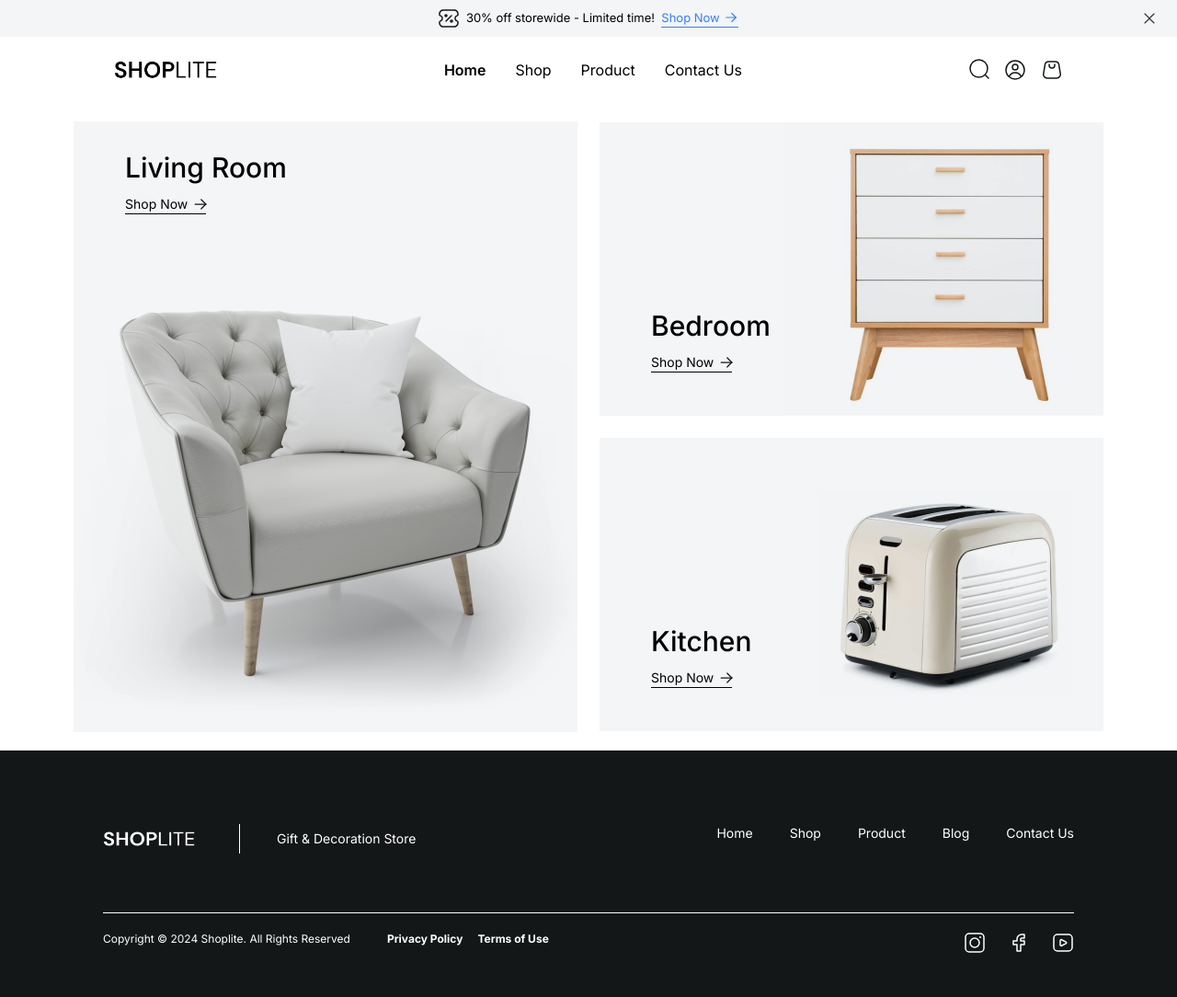
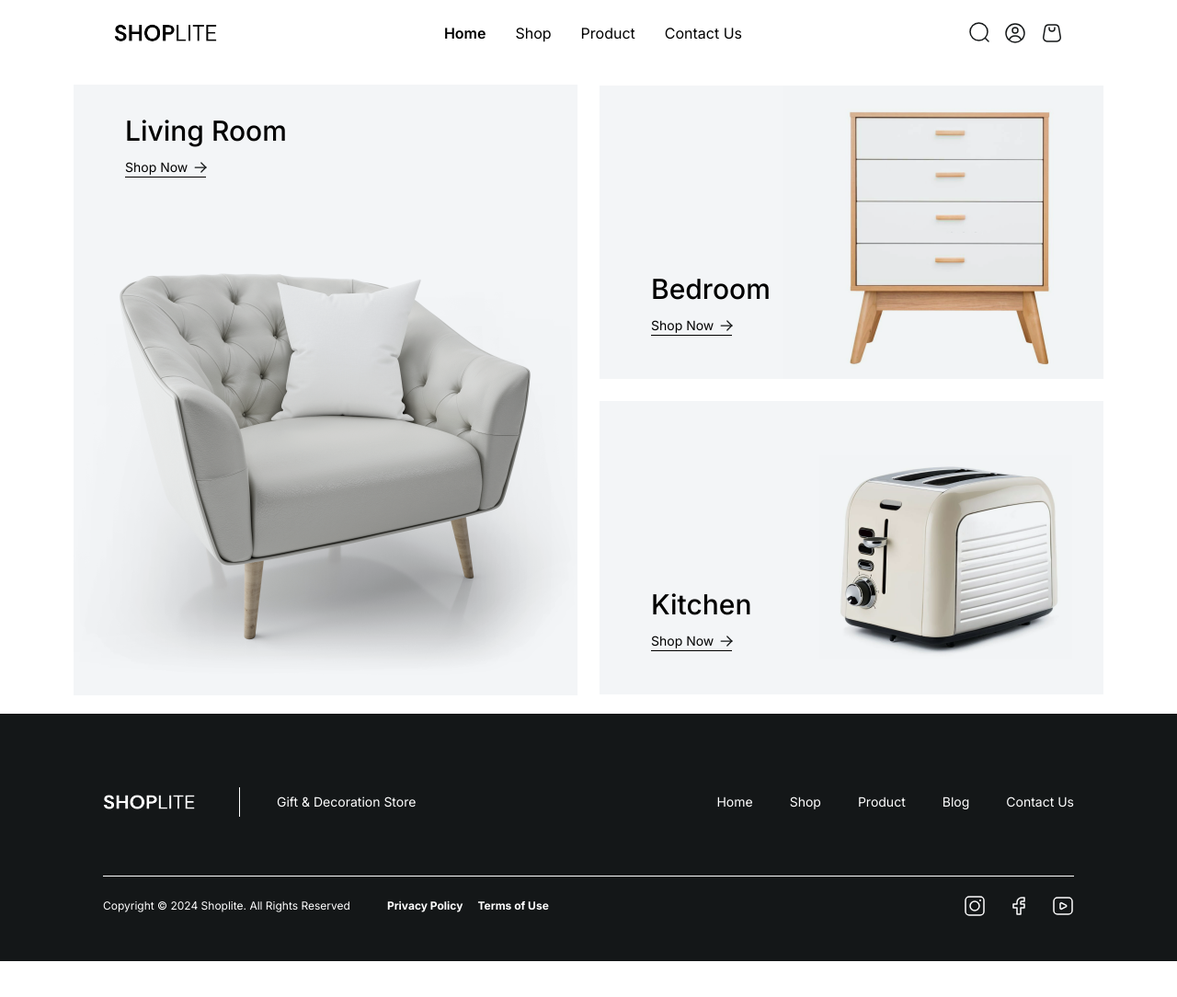
Before and after one commit to suraj-pradhan/shoplite-e-commerce, a Next.js app: page / in a window 1280 px wide. Shown: the whole page at 92% size. After the commit the page ends 1045 px from the top, so only its background shows below. Built offline with nearby package versions, Linux system fonts and the light colour scheme.

Commit message:
minor improvement

```diff
--- a/src/app/page.tsx
+++ b/src/app/page.tsx
@@ -9,7 +9,7 @@ import Banner from "@/components/Banner";
 export default function Home() {
   return (
     <main>
-      <OfferBar />
+      {/* <OfferBar /> */}
       <NavBar />
       <Banner />
       {/* <Values /> */}
--- a/src/components/Footer.tsx
+++ b/src/components/Footer.tsx
@@ -6,16 +6,16 @@ import BrandLogoWhite from "../../public/images/Brand Logo White.png";
 
 const Footer = () => {
   return (
-    <footer className=" flex flex-col text-white bg-dark-grey px-28 xs:px-10 text-sm">
-      <div className="flex xs:flex-col justify-between gap-x-12 pb-16 xs:pb-8 pt-20 xs:pt-12 ">
+    <footer className=" flex flex-col text-white bg-dark-grey px-28 xs:px-10 lg:px-8 text-sm">
+      <div className="flex xs:flex-col justify-between items-center pb-16 xs:pb-8 pt-20 xs:pt-12 ">
         <div className="flex xs:flex-col items-center gap-y-3 ">
           <Link href="/">
             <Image src={BrandLogoWhite} height={17} alt="Brand Logo White" />
           </Link>
-          <span className="border-r h-8 px-6 xs:px-0 xs:origin-center xs:rotate-90 "></span>
-          <span className="px-10">Gift & Decoration Store</span>
+          <span className="border-r h-8 px-6 xs:px-0 lg:px-2 xs:origin-center xs:rotate-90 "></span>
+          <span className="px-10 lg:px-4">Gift & Decoration Store</span>
         </div>
-        <span className="flex xs:flex-col xs:items-center xs:pt-6 gap-4 gap-x-10">
+        <span className="flex xs:flex-col xs:items-center xs:pt-6 gap-4 gap-x-10 lg:gap-x-6 ">
           <Link href="/"> Home</Link>
           <Link href="/"> Shop</Link>
           <Link href="/"> Product</Link>
@@ -24,7 +24,7 @@ const Footer = () => {
         </span>
       </div>
       <hr />
-      <div className="flex xs:flex-col justify-between gap-x-12 text-xs pt-5 pb-12 ">
+      <div className="flex xs:flex-col justify-between items-center gap-x-12 text-xs pt-5 pb-12 ">
         <div className="flex xs:gap-6 xs:flex-col xs:items-center gap-x-10 xs:order-2">
           <span className="xs:order-3">
             Copyright © 2024 Shoplite. All Rights Reserved
--- a/src/components/NavBar.tsx
+++ b/src/components/NavBar.tsx
@@ -22,7 +22,9 @@ export default function NavBar() {
   return (
     <div className="flex justify-around items-center py-6">
       <nav>
-        <Image src={BrandImage} priority height={20} alt="Brand Image" />
+        <Link href="/">
+          <Image src={BrandImage} priority height={20} alt="Brand Image" />
+        </Link>
       </nav>
       <span className="flex gap-x-8">
         <CustomLink href="/" title="Home" />
```
